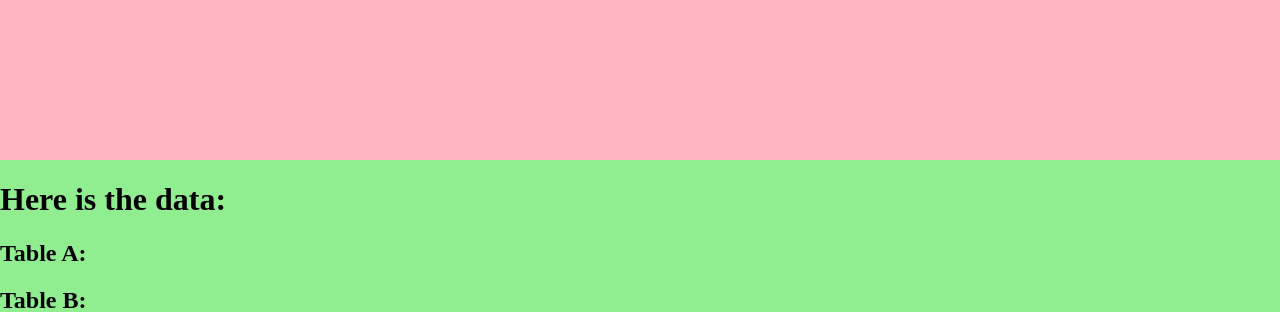
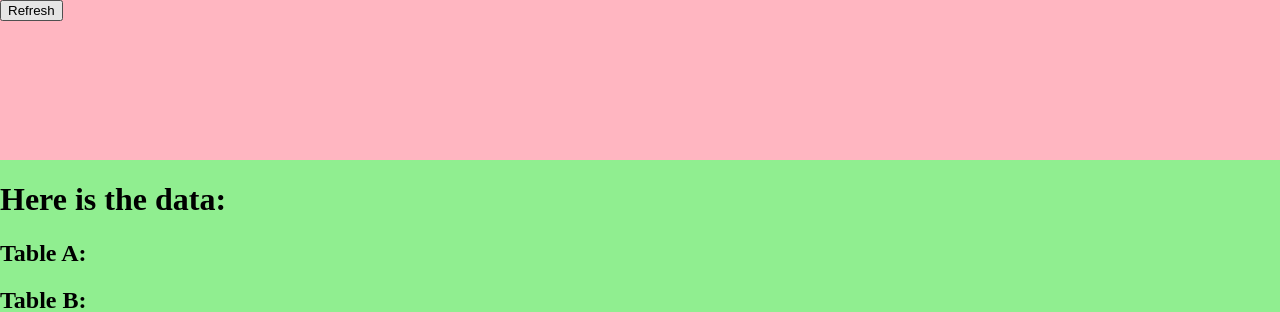
Before and after one commit to CSUMB-OtterBots/CST336-Assignment4, a PHP site: page / in a window 1280 px wide. Shown: the top 312 px of the page. Run offline with PHP 8.4, Linux system fonts and the light colour scheme; data that the repository does not hold is empty.

Commit message:
added button

```diff
--- a/index.php
+++ b/index.php
@@ -7,7 +7,7 @@
 </head>
 <body onload="getRows();">
     <div class="top_section">
-
+        <button onclick="getRows()">Refresh</button>
     </div>
     <div id="bottom_section" class="bottom_section">
 
```
